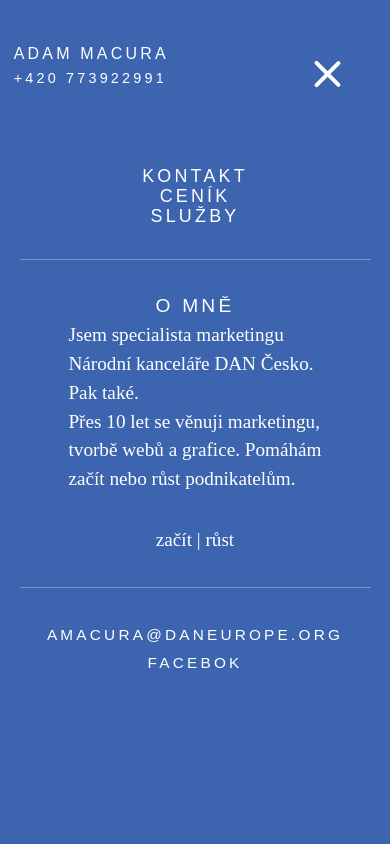
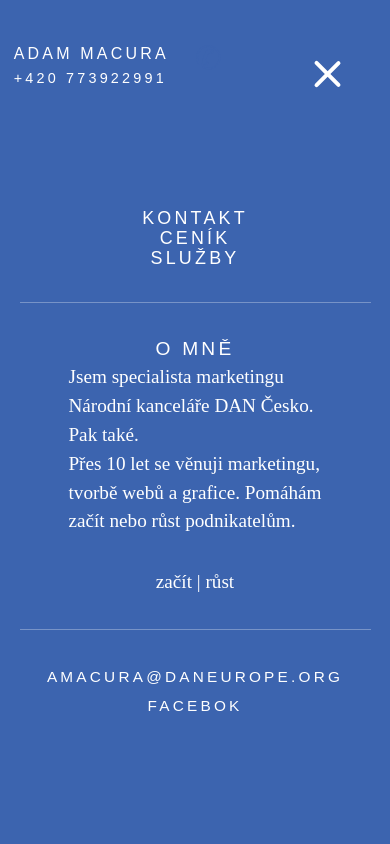
Before and after one commit to elciuk/miniweb1, a plain HTML site: page index.html in a window 390 px wide. Both pictures are taken after a click on the label 345 px from the left and 52 px from the top of the page. Shown: the top 844 px of the page. Drawn offline with Linux system fonts and the light colour scheme.

Commit message:
zmena paddingu v overlay ul

```diff
--- a/styles.css
+++ b/styles.css
@@ -510,6 +510,9 @@ h1{
     .bulletText > br{
         display:none;
     }
+    #overlay ul{
+        padding-top:10vh;
+    }
 }
 @media (min-width:600px){
     #profilePic{
```
